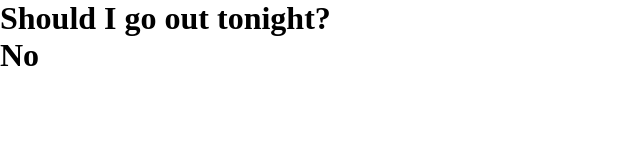
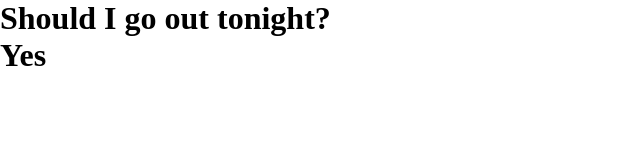
Before and after one commit to Arafat-alim/react-class-component, a React (Create React App) app: page / in a window 1280 px wide. Shown: the top 160 px of the page, without its empty margins (0-640 px from the left). Built offline with nearby package versions, Linux system fonts and the light colour scheme.

Commit message:
successfully updated the state.

```diff
--- a/src/components/GoOutParent.jsx
+++ b/src/components/GoOutParent.jsx
@@ -21,13 +21,17 @@ export default class GoOutParent extends React.Component {
     isGoing: true,
   };
   //! function
-  // function handleClick(){
-  //     this.setState((prevState) => !prevState);
-  // }
+  handleClick = () => {
+    this.setState((prevState) => {
+      return {
+        isGoing: !prevState.isGoing,
+      };
+    });
+  };
   render() {
     return (
       <div>
-        <GoOut isGoing={this.isGoing} handleClick={this.handleClick} />
+        <GoOut isGoing={this.state.isGoing} handleClick={this.handleClick} />
       </div>
     );
   }
```
